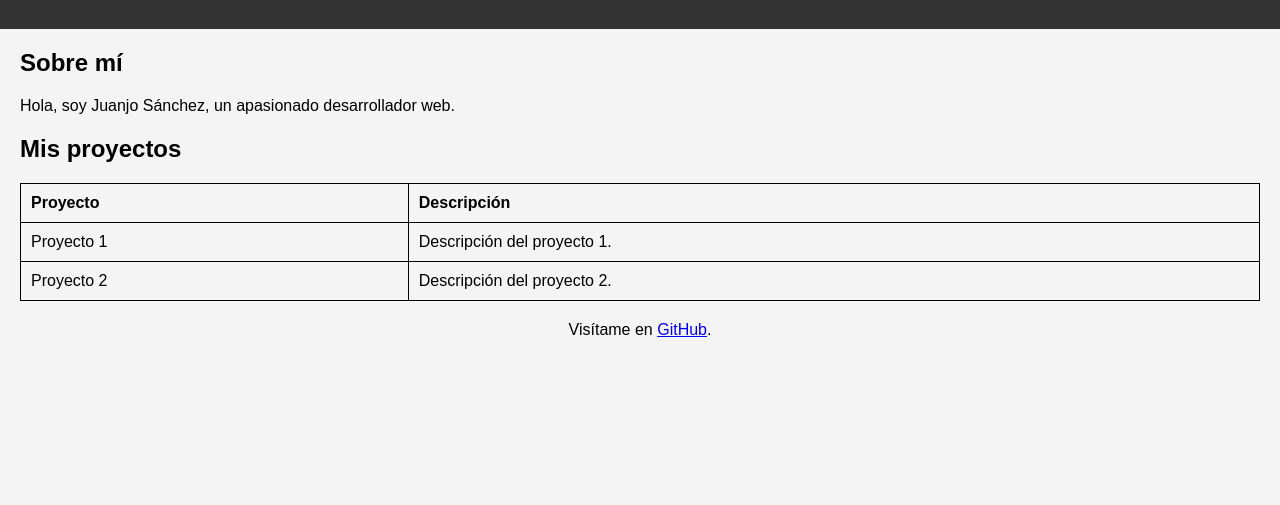
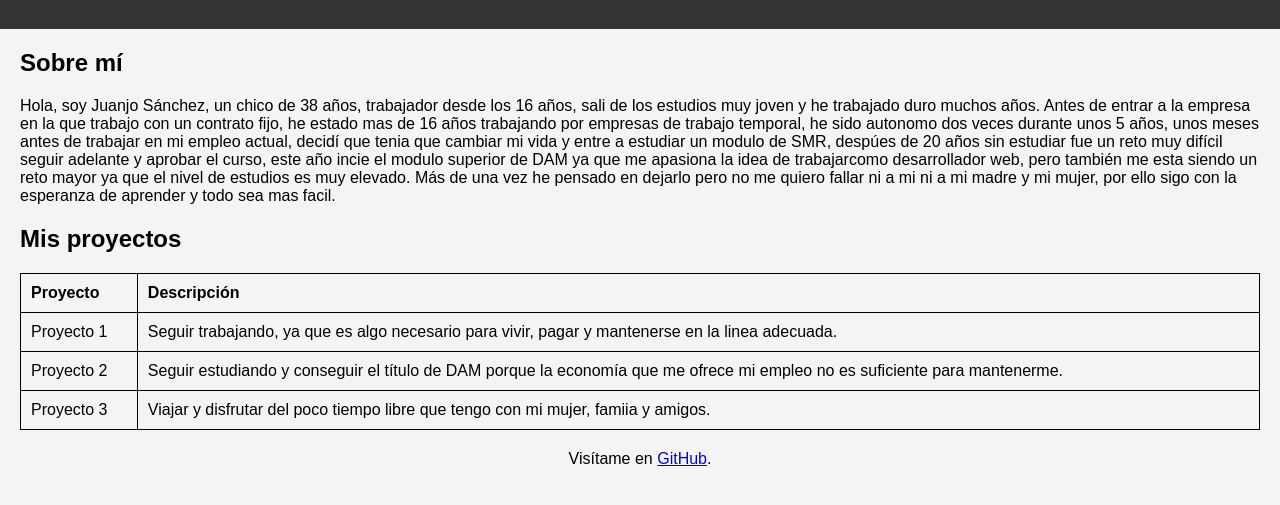
Before and after one commit to JuanJoseSanchezCosin/html_css_java_script, a plain HTML site: page index.html in a window 1280 px wide. Shown: the part 71-576 px from the top of the page. Drawn offline with Linux system fonts and the light colour scheme.

Commit message:
Update index.html

```diff
--- a/index.html
+++ b/index.html
@@ -13,7 +13,13 @@
 
     <section>
         <h2>Sobre mí</h2>
-        <p>Hola, soy Juanjo Sánchez, un apasionado desarrollador web.</p>
+        <p>Hola, soy Juanjo Sánchez, un chico de 38 años, trabajador desde los 16 años, sali de los estudios muy joven y he trabajado
+        duro muchos años. Antes de entrar a la empresa en la que trabajo con un contrato fijo, he estado mas de 16 años trabajando por
+        empresas de trabajo temporal, he sido autonomo dos veces durante unos 5 años, unos meses antes de trabajar en mi empleo actual,
+        decidí que tenia que cambiar mi vida y entre a estudiar un modulo de SMR, despúes de 20 años sin estudiar fue un reto muy difícil
+        seguir adelante y aprobar el curso, este año incie el modulo superior de DAM ya que me apasiona la idea de trabajarcomo desarrollador
+        web, pero también me esta siendo un reto mayor ya que el nivel de estudios es muy elevado. Más de una vez he pensado en dejarlo
+        pero no me quiero fallar ni a mi ni a mi madre y mi mujer, por ello sigo con la esperanza de aprender y todo sea mas facil.</p>
     </section>
 
     <section>
@@ -25,11 +31,15 @@
             </tr>
             <tr>
                 <td>Proyecto 1</td>
-                <td>Descripción del proyecto 1.</td>
+                <td>Seguir trabajando, ya que es algo necesario para vivir, pagar y mantenerse en la linea adecuada.</td>
             </tr>
             <tr>
                 <td>Proyecto 2</td>
-                <td>Descripción del proyecto 2.</td>
+                <td>Seguir estudiando y conseguir el título de DAM porque la economía que me ofrece mi empleo no es suficiente para mantenerme.</td>
+            </tr>
+            <tr>
+                <td>Proyecto 3</td>
+                <td>Viajar y disfrutar del poco tiempo libre que tengo con mi mujer, famiia y amigos.
             </tr>
         </table>
     </section>
```
